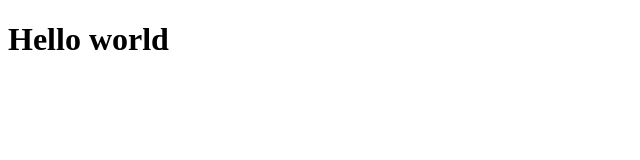
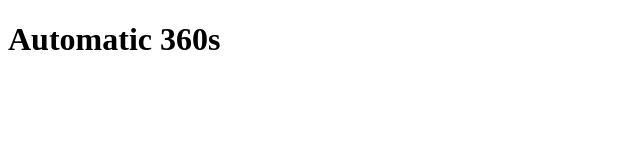
Before and after one commit to Marcus-Whitmore/benchmark-small-business, a plain HTML site: page index.html in a window 1280 px wide. Shown: the whole page, without its empty margins (0-640 px from the left). Drawn offline with Linux system fonts and the light colour scheme.

Commit message:
corrections

```diff
--- a/index.html
+++ b/index.html
@@ -10,7 +10,21 @@
 </head>
 
 <body>
-    <h1>Hello world</h1>
+    <div>
+        <h1 id="start_box">Automatic 360s</h1>
+    </div>
+
+
+
+
+
+
+
+
+
+
+
+    </div>
 </body>
 
 </html>
--- a/style.css
+++ b/style.css
@@ -1,3 +1,4 @@
-.body{
-    background-color: blanchedalmond;
+#start_box{
+    display: inline-flexbox;
+    border: 0em;
 }
```
